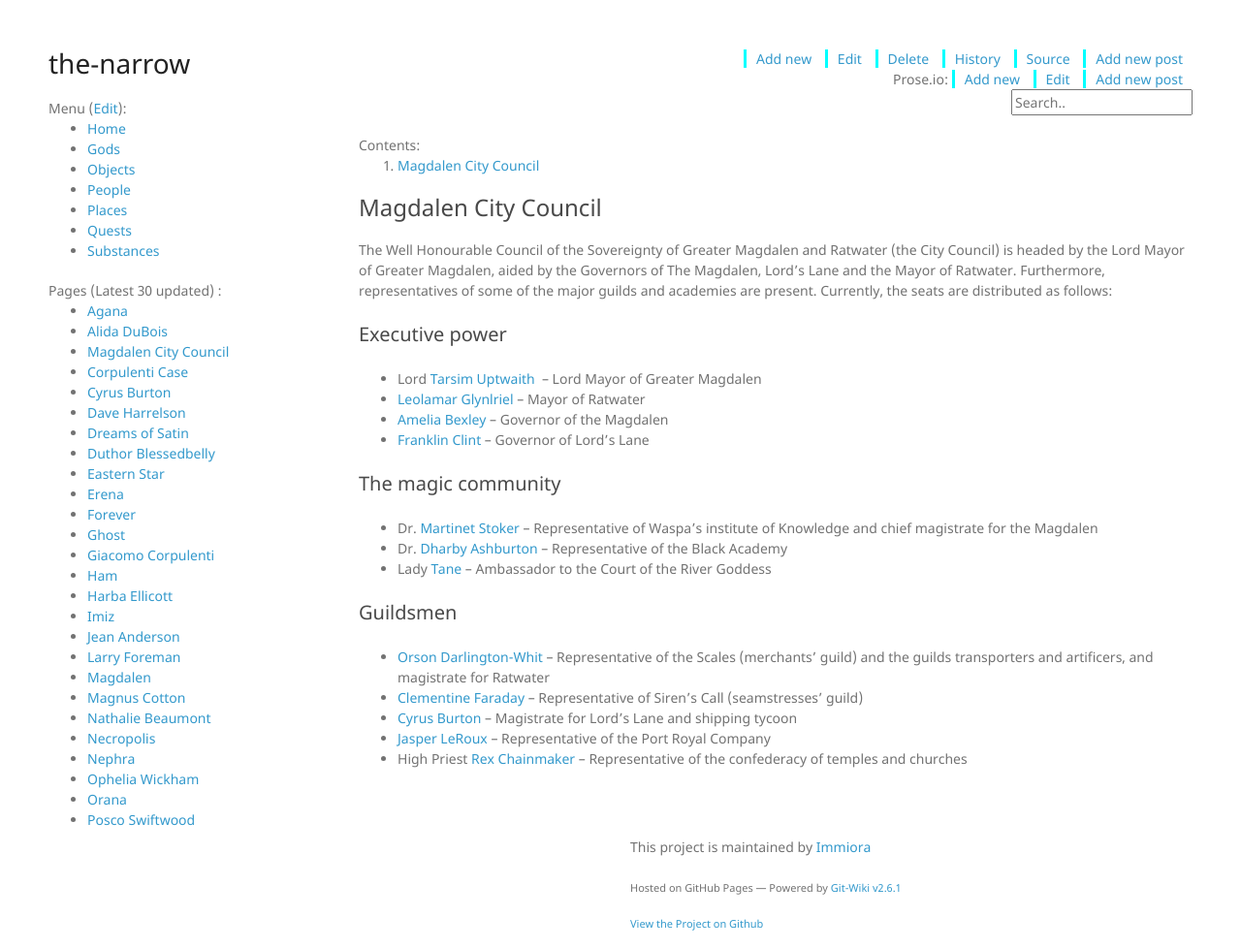
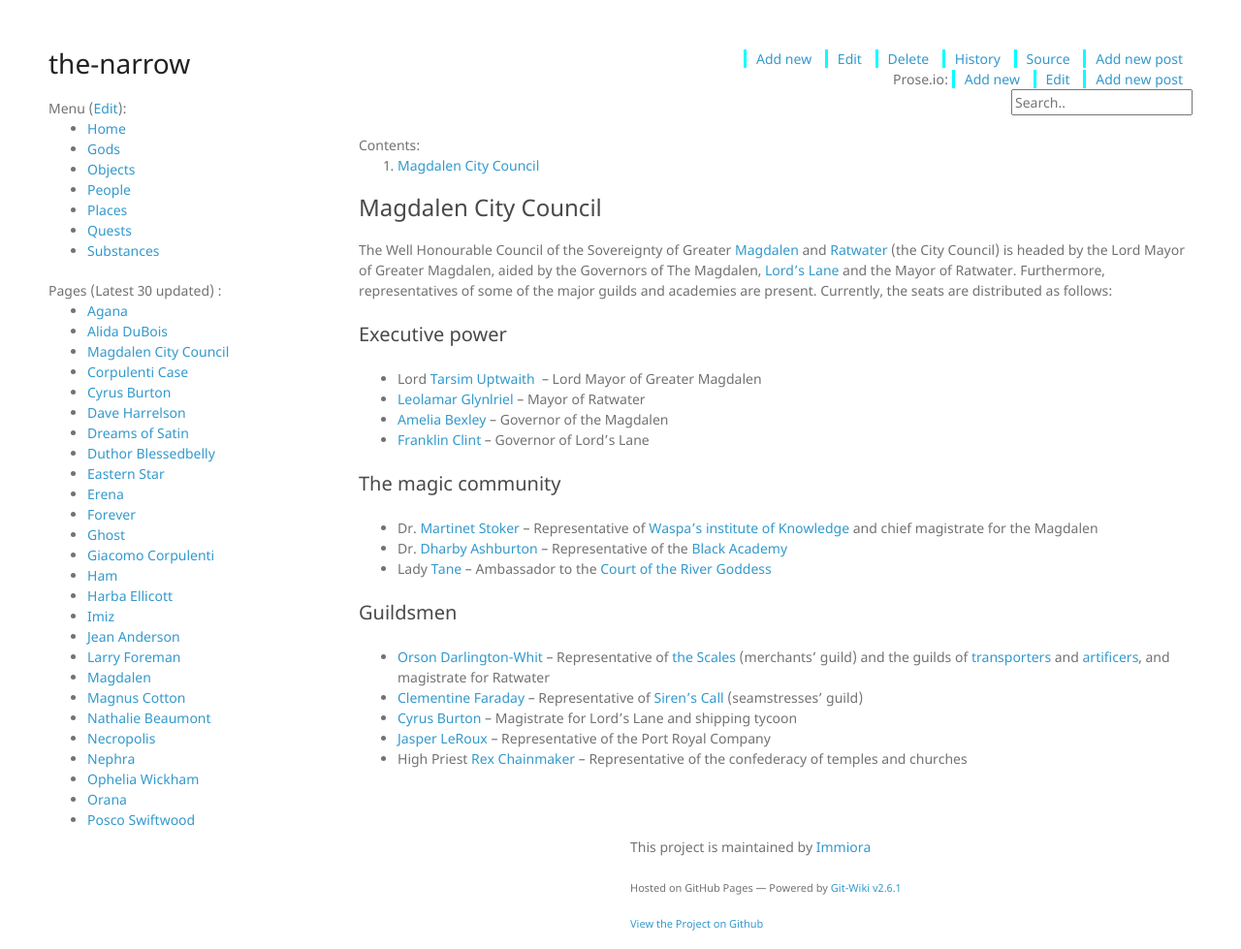
Before and after one commit to Immiora/the-narrow, a Jekyll site: the page built from wiki/other/CityCouncil.md, in a window 1280 px wide. Shown: the whole page at 97% size. Built offline with Jekyll 4.4.1, drawn with Linux system fonts in a browser that asks for light colours; nearby versions of some CDN libraries.

```diff
--- a/wiki/other/CityCouncil.md
+++ b/wiki/other/CityCouncil.md
@@ -5,7 +5,7 @@ categories: other
 
 ### Magdalen City Council
 
-The Well Honourable Council of the Sovereignty of Greater Magdalen and Ratwater (the City Council) is headed by the Lord Mayor of Greater Magdalen, aided by the Governors of The Magdalen, Lord’s Lane and the Mayor of Ratwater. Furthermore, representatives of some of the major guilds and academies are present. Currently, the seats are distributed as follows:
+The Well Honourable Council of the Sovereignty of Greater [Magdalen](Magdalen) and [Ratwater](Ratwater) (the City Council) is headed by the Lord Mayor of Greater Magdalen, aided by the Governors of The Magdalen, [Lord’s Lane](LordsLane) and the Mayor of Ratwater. Furthermore, representatives of some of the major guilds and academies are present. Currently, the seats are distributed as follows:
 
 
 #### Executive power
@@ -18,14 +18,14 @@ The Well Honourable Council of the Sovereignty of Greater Magdalen and Ratwater
 
 #### The magic community
 
-* Dr. [Martinet Stoker](MartinetStoker)			  – Representative of Waspa’s institute of Knowledge and chief magistrate for the Magdalen
-* Dr. [Dharby Ashburton](DharbyAshburton)			– Representative of the Black Academy
-* Lady [Tane](Tane)       	      			      – Ambassador to the Court of the River Goddess
+* Dr. [Martinet Stoker](MartinetStoker)			  – Representative of [Waspa’s institute of Knowledge](WaspasInstitute) and chief magistrate for the Magdalen
+* Dr. [Dharby Ashburton](DharbyAshburton)			– Representative of the [Black Academy](BlackAcademy)
+* Lady [Tane](Tane)       	      			      – Ambassador to the [Court of the River Goddess](CourtoftheRiverGoddess)
 
 #### Guildsmen
 
-* [Orson Darlington-Whit](OrsonDarlingtonWhit)		– Representative of the Scales (merchants' guild) and the guilds transporters and artificers, and magistrate for Ratwater
-* [Clementine Faraday](ClementineFaraday)	  	– Representative of Siren's Call (seamstresses' guild)
+* [Orson Darlington-Whit](OrsonDarlingtonWhit)		– Representative of [the Scales](TheScales) (merchants' guild) and the guilds of [transporters](TransportersGuild) and [artificers](ArtificersGuild), and magistrate for Ratwater
+* [Clementine Faraday](ClementineFaraday)	  	– Representative of [Siren's Call](SirensCall) (seamstresses' guild)
 * [Cyrus Burton](CyrusBurton)				    – Magistrate for Lord’s Lane and shipping tycoon
 * [Jasper LeRoux](JasperLeRoux)			      – Representative of the Port Royal Company
 * High Priest [Rex Chainmaker](RexChainmaker)	– Representative of the confederacy of temples and churches
```
